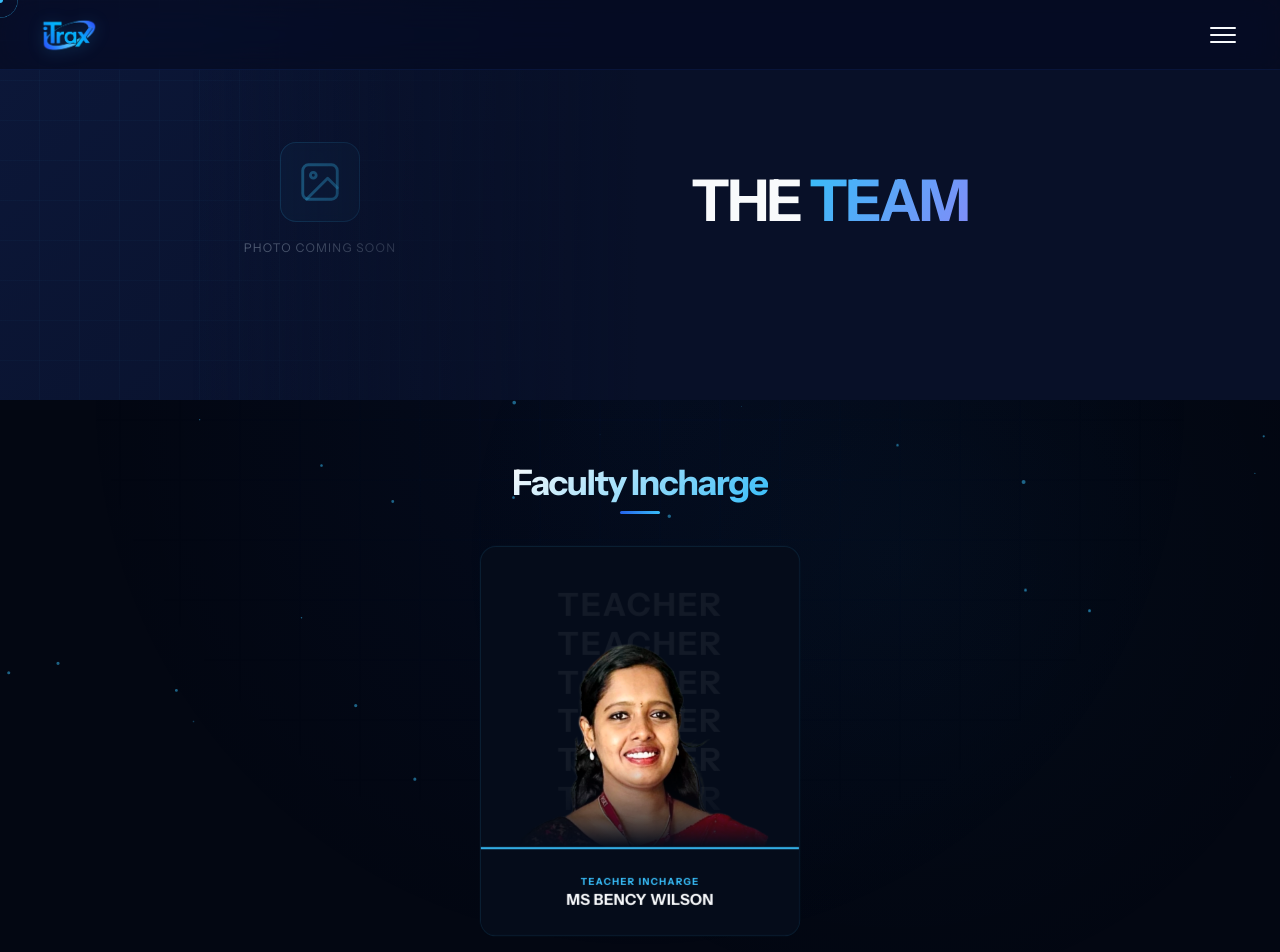
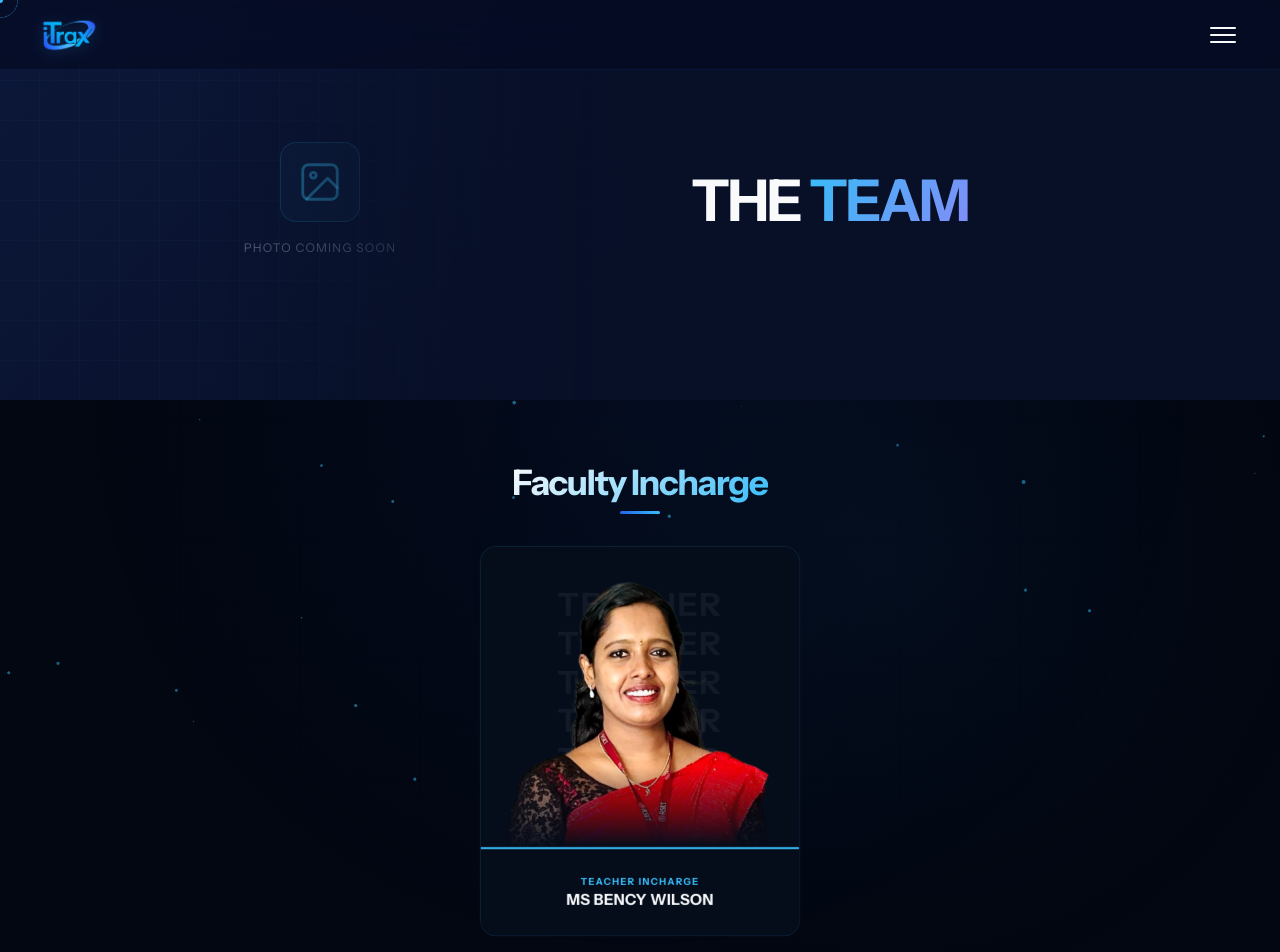
Before and after one commit to orbitronhd/itrax, a React (Vite) app: page /execom in a window 1280 px wide. Shown: the top 952 px of the page. Built offline with nearby package versions, Linux system fonts and the light colour scheme.

Commit message:
feat: Attempt

```diff
--- a/src/components/css/FlipCard.css
+++ b/src/components/css/FlipCard.css
@@ -126,7 +126,7 @@
   width: 100%;
   height: 100%;
   object-fit: cover;
-  object-position: top center;
+  object-position: center;
   filter: saturate(0.95) contrast(1.05);
   pointer-events: none;
   transition: transform 0.55s var(--ease-out);
```
